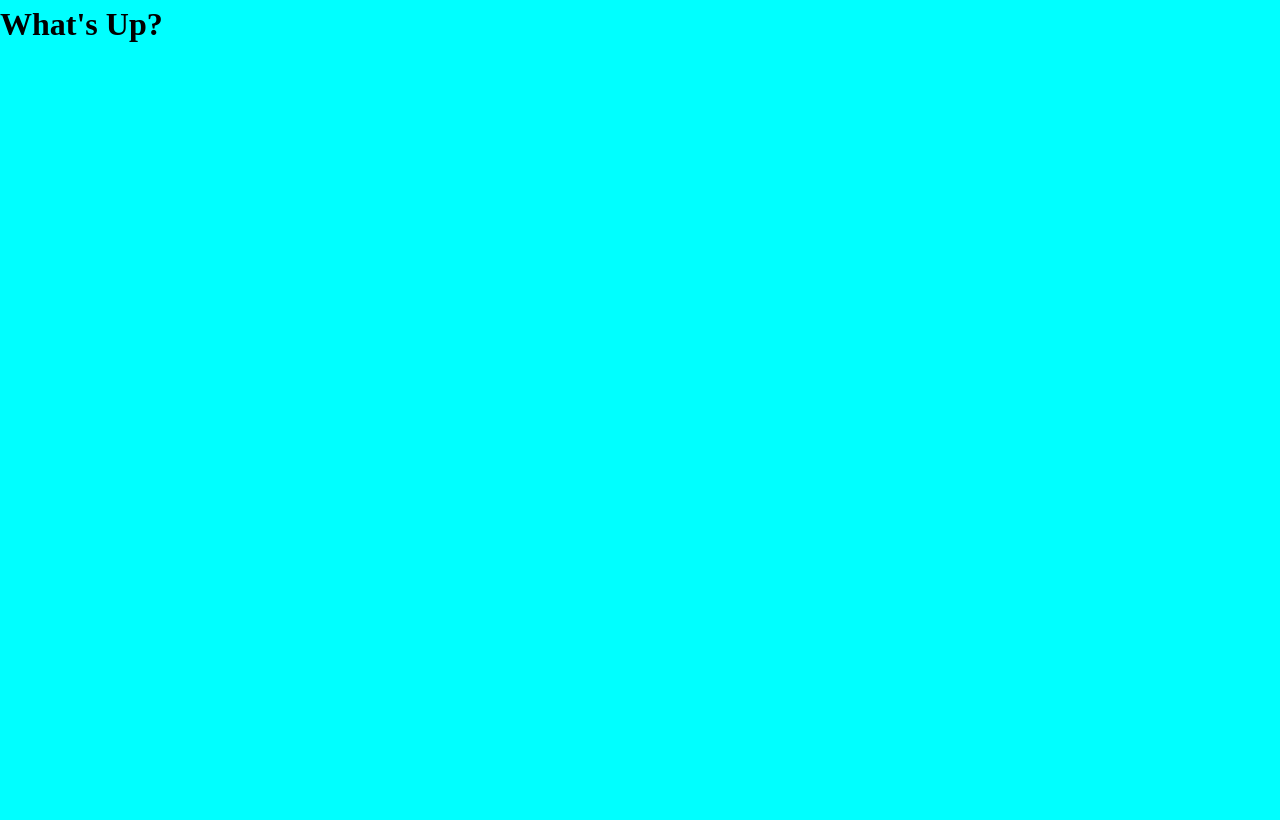
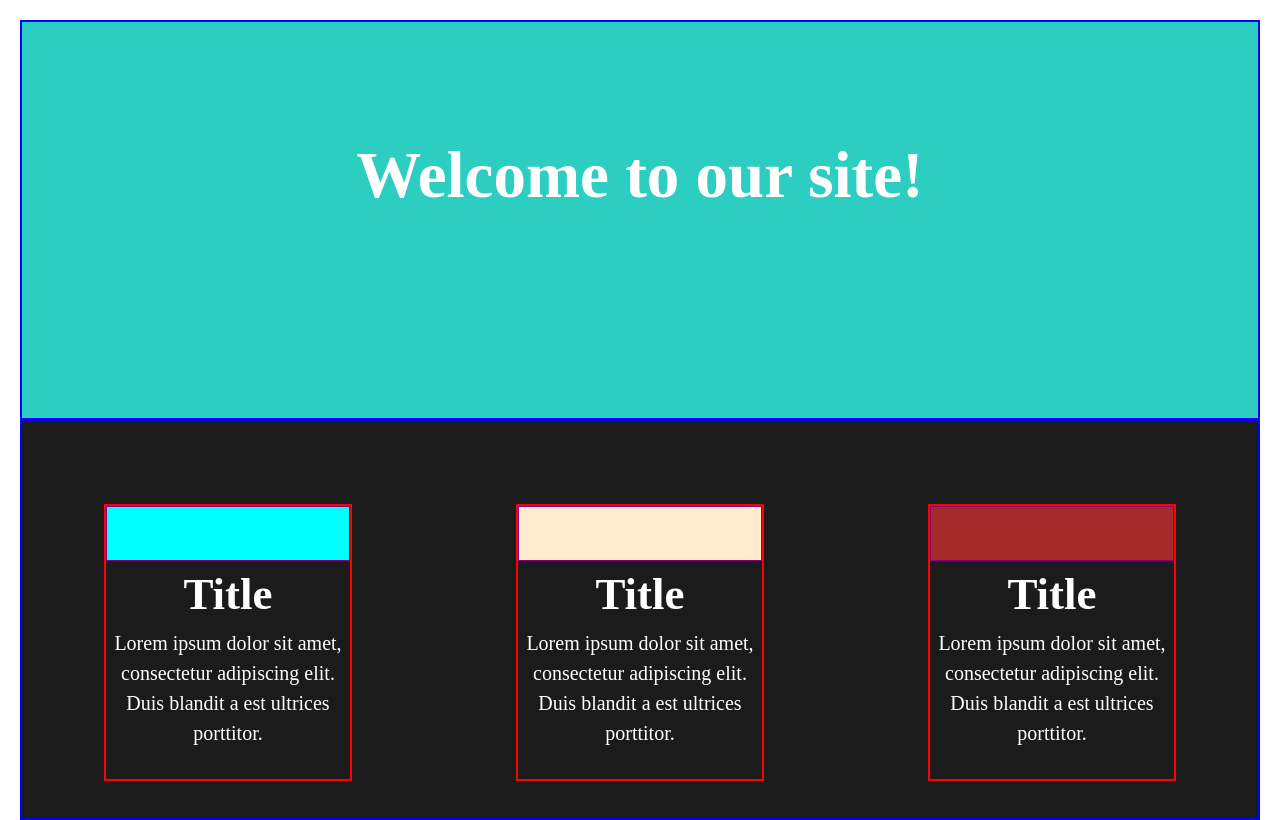
Before and after one commit to 4621553/First-responsive-site, a plain HTML site: page index.html in a window 1280 px wide. Drawn offline with Linux system fonts and the light colour scheme.

Commit message:
site 1.0

```diff
--- a/index.html
+++ b/index.html
@@ -1,13 +1,36 @@
 <html lang="en">
-<head>
-  <meta charset="UTF-8">
-  <meta http-equiv="X-UA-Compatible" content="IE=edge">
-  <meta name="viewport" content="width=device-width, initial-scale=1.0">
-  <title>Responsive Site</title>
-  <link rel="stylesheet" href="./reset.css">
-  <link rel="stylesheet" href="./styles.css">
-</head>
-<body>
-  <h1>What's Up?</h1>
-</body>
+  <head>
+    <meta charset="UTF-8" />
+    <meta http-equiv="X-UA-Compatible" content="IE=edge" />
+    <meta name="viewport" content="width=device-width, initial-scale=1.0" />
+    <title>Responsive Site</title>
+    <link rel="stylesheet" href="./reset.css" />
+    <link rel="stylesheet" href="./styles.css" />
+  </head>
+  <body>
+    <div class="main-container">
+      <div class="upper-container">
+        <div class="upper-child">
+          <h1 id="header">Welcome to our site!</h1>
+        </div>
+      </div>
+      <div class="lower-container">
+        <div class="lower-children" id="one">
+          <div class="head-boards" id="a"></div>
+          <h1 class="title">Title</h1>
+          <p>Lorem ipsum dolor sit amet, consectetur adipiscing elit. Duis blandit a est ultrices porttitor.</p>
+        </div>
+        <div class="lower-children" id="two">
+          <div class="head-boards" id="b"></div>
+          <h1 class="title">Title</h1>
+          <p>Lorem ipsum dolor sit amet, consectetur adipiscing elit. Duis blandit a est ultrices porttitor.</p>
+        </div>
+        <div class="lower-children" id="three">
+          <div class="head-boards" id="c"></div>
+          <h1 class="title">Title</h1>
+          <p>Lorem ipsum dolor sit amet, consectetur adipiscing elit. Duis blandit a est ultrices porttitor.</p>
+        </div>
+      </div>
+    </div>
+  </body>
 </html>
--- a/styles.css
+++ b/styles.css
@@ -1,3 +1,88 @@
-body {
+.main-container {
+  margin: 20px;
+}
+.main-container > div {
+  border: 2px solid blue;
+  height: 50%;
+  width: 100%;
+}
+
+.upper-container {
+  background-color: rgb(43, 206, 193);
+  text-align: center;
+}
+
+.lower-container {
+  background-color: rgb(27, 27, 27);
+  display: flex;
+  justify-content: center;
+  align-items: center
+}
+
+.lower-children {
+  border: 2px solid red;
+  width: 20%;
+  height: 70%;
+  margin-top: 45px;
+  margin-left: auto;
+  margin-right: auto;
+}
+
+.head-boards {
+  border: 1px solid purple;
+  height: 55px;
+}
+
+#a {
   background-color: aqua;
 }
+
+#b {
+  background-color: blanchedalmond;
+}
+
+#c {
+  background-color: brown;
+}
+#header {
+  font-size: 65px;
+  margin-top: 8.5%;
+}
+
+.title {
+  font-size: 45px;
+  text-align: center;
+}
+
+h1 {
+  color: white;
+}
+
+p {
+  color: white;
+  font-size: 20px;
+  text-align: center;
+}
+
+@media (max-width: 598px) {
+
+  #header {
+    font-size: 60px;
+    margin-top: 5%;
+  }
+
+  .main-container {
+    height: fit-content;
+  }
+
+  .lower-container {
+    flex-direction: column;
+    justify-content: flex-start;
+    height: 100%;
+  }
+
+  .lower-children {
+    border: 2px solid rgb(0, 255, 247);
+    width: 90%;
+  }
+}
```
